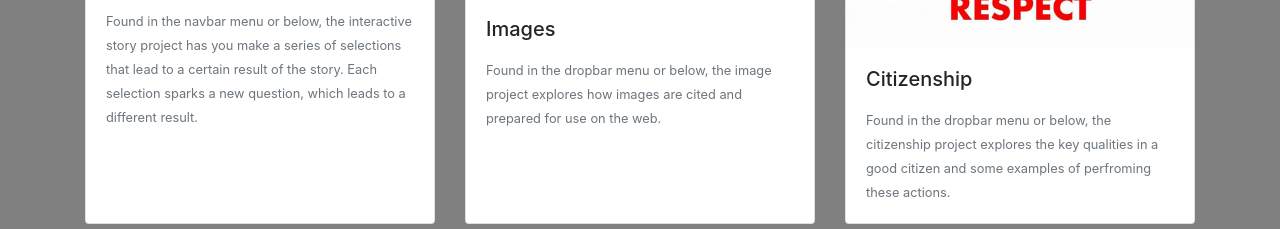
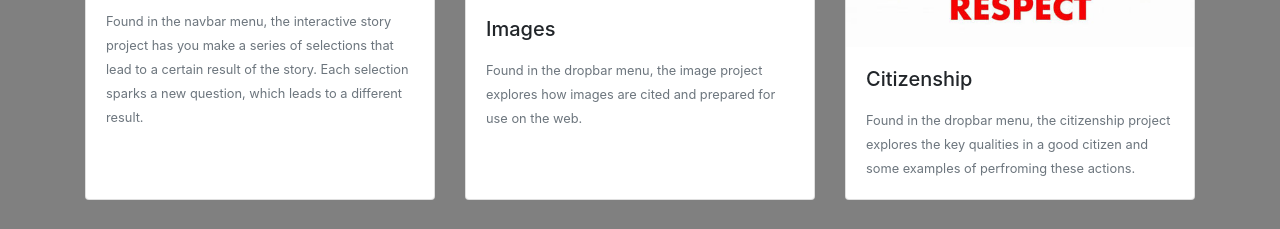
Before and after one commit to LSRHS18314/Site, a plain HTML site: page index.html in a window 1280 px wide. Shown: the part 571-800 px from the top of the page. Drawn offline with nearby package versions, Linux system fonts and the light colour scheme.

Commit message:
Text Change
Editing text

```diff
--- a/index.html
+++ b/index.html
@@ -101,7 +101,7 @@
     <div class="card-body">
       <h5 class="card-title">Interactive Story</h5>
       <p class="card-text"></p>
-      <p class="card-text"><small class="text-muted">Found in the navbar menu or below, the interactive story project has you make a series of selections that lead to a certain result of the story.  Each selection sparks a new question, which leads to a different result.</small></p>
+      <p class="card-text"><small class="text-muted">Found in the navbar menu, the interactive story project has you make a series of selections that lead to a certain result of the story.  Each selection sparks a new question, which leads to a different result.</small></p>
     </div>
   </div>
   <div class="card">
@@ -109,7 +109,7 @@
     <div class="card-body">
       <h5 class="card-title">Images</h5>
       <p class="card-text"></p>
-      <p class="card-text"><small class="text-muted">Found in the dropbar menu or below, the image project explores how images are cited and prepared for use on the web.</small></p>
+      <p class="card-text"><small class="text-muted">Found in the dropbar menu, the image project explores how images are cited and prepared for use on the web.</small></p>
     </div>
   </div>
   <div class="card">
@@ -117,7 +117,7 @@
     <div class="card-body">
       <h5 class="card-title">Citizenship</h5>
       <p class="card-text"></p>
-      <p class="card-text"><small class="text-muted">Found in the dropbar menu or below, the citizenship project explores the key qualities in a good citizen and some examples of perfroming these actions.</small></p>
+      <p class="card-text"><small class="text-muted">Found in the dropbar menu, the citizenship project explores the key qualities in a good citizen and some examples of perfroming these actions.</small></p>
     </div>
   </div>
 </div>
```
